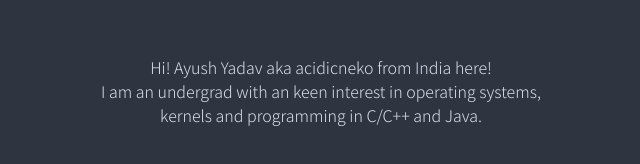
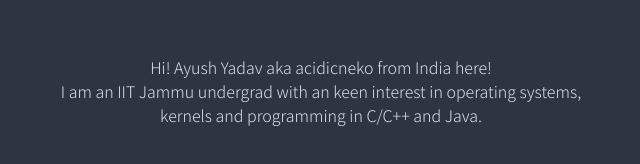
Before and after one commit to acidicneko/acidicneko.github.io, a plain HTML site: page index.html in a window 1280 px wide. Shown: the part 417-581 px from the top of the page, without its empty margins (319-959 px from the left). Drawn offline with Linux system fonts and the light colour scheme; a web font is replaced by a local one.

Commit message:
Update index.html

```diff
--- a/index.html
+++ b/index.html
@@ -19,7 +19,7 @@
     <p style="font-size: large; font-style: oblique;">Ayush Yadav (Acidicneko)</p>
     <br>
 
-    <p>Hi! Ayush Yadav aka acidicneko from India here! <br>I am an undergrad with an keen interest in operating systems, <br>
+    <p>Hi! Ayush Yadav aka acidicneko from India here! <br>I am an IIT Jammu undergrad with an keen interest in operating systems, <br>
     kernels and programming in C/C++ and Java.</p>
     <br>
     <a href="https://github.com/acidicneko">Github Profile</a>
```
